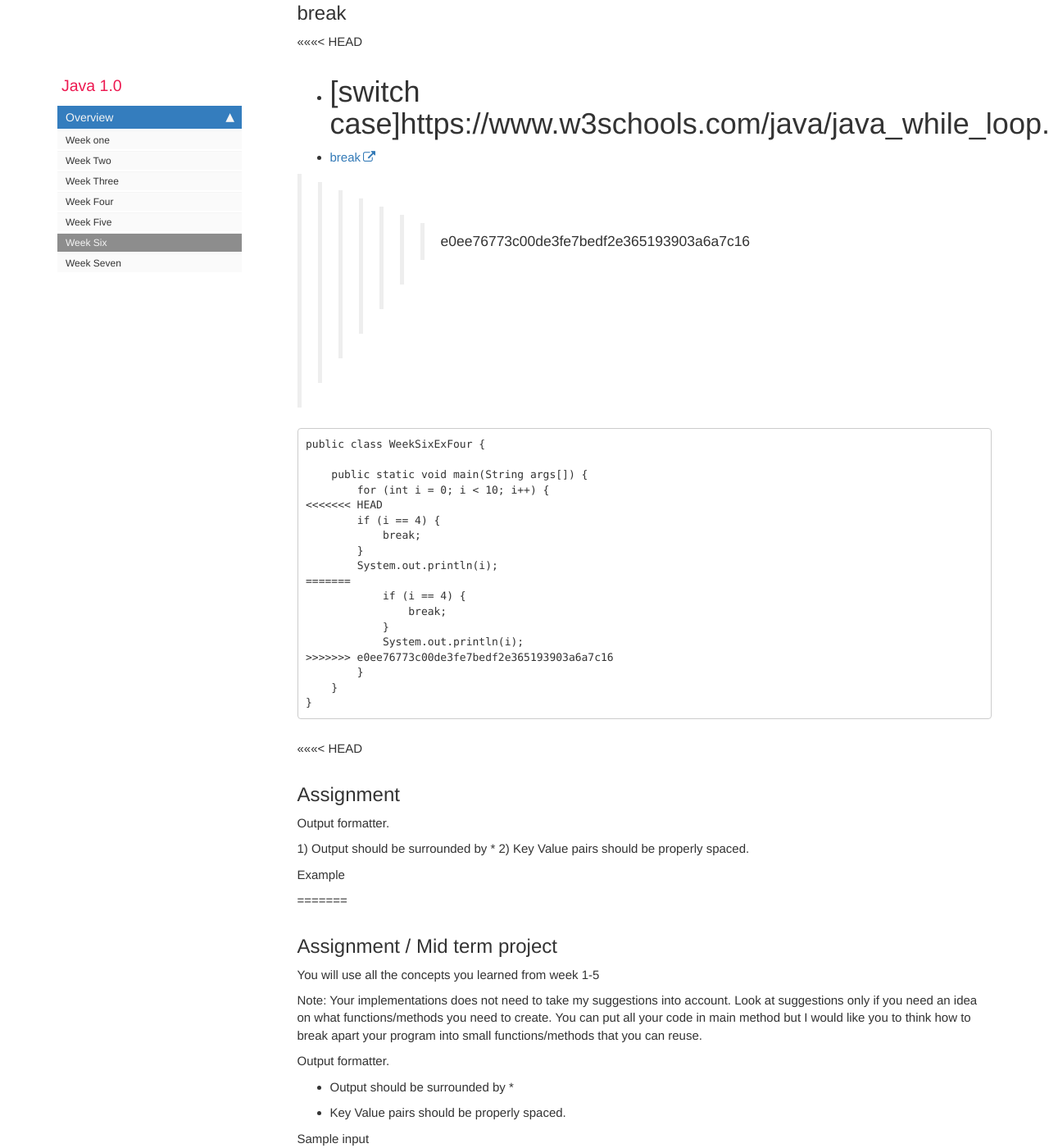
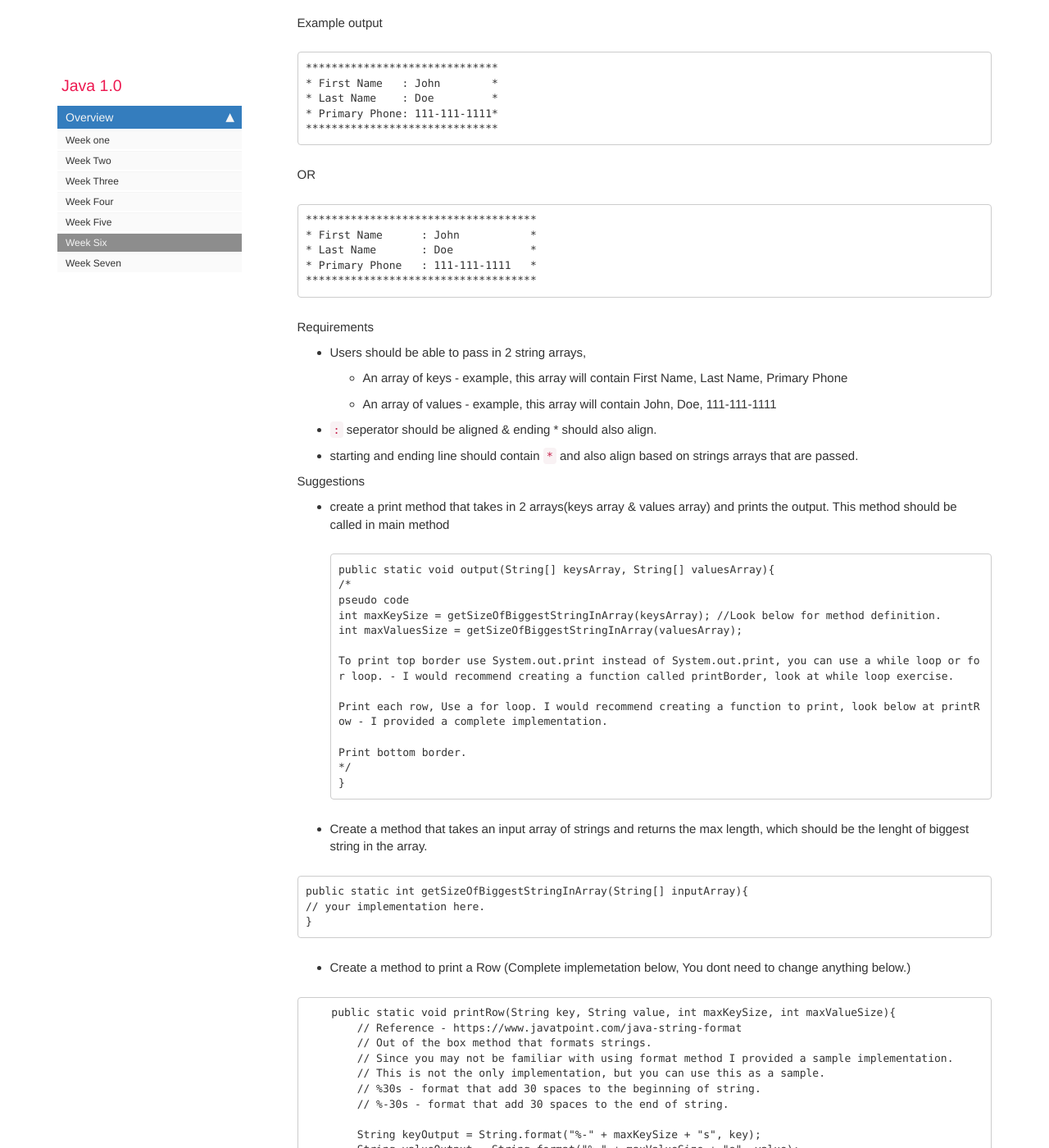
Before and after one commit to rambethina/java, a Jekyll site: the page built from pages/mydoc/mydoc_week_six.md, in a window 1280 px wide and 1400 px high, scrolled down 3047 px. Shown: the whole window at 82% size. Built offline with Jekyll 4.4.1, drawn with Linux system fonts in a browser that asks for light colours; comment, search, counter and statistics services are not loaded; some of the changed text lies outside the part shown.

Commit message:
week seven content

````diff
--- a/pages/mydoc/mydoc_week_six.md
+++ b/pages/mydoc/mydoc_week_six.md
@@ -11,8 +11,6 @@ folder: mydoc
 
 Exercise will be added after we go over assignment in class.
 
-<<<<<<< HEAD
-=======
 ```
 public class WeekFiveAssignment {
     public static void main(String args[]) {
@@ -43,7 +41,6 @@ public class WeekFiveAssignment {
 }
 ```
 
->>>>>>> e0ee76773c00de3fe7bedf2e365193903a6a7c16
 ## while
 * [while](https://www.w3schools.com/java/java_while_loop.asp)
 
@@ -64,21 +61,12 @@ public class WeekSixExTwo {
 Exercise
 
 STEP 1:
-<<<<<<< HEAD
-Create a program that prints the following,
-
-HINT: instead of `System.out.println` use `System.out.print`
-
-`****************`
-
-=======
 Create a program that prints the following using a while loop, initialize the value of i to be number of * you want to print.
 
 `****************`
 
 HINT: instead of `System.out.println` use `System.out.print`
 
->>>>>>> e0ee76773c00de3fe7bedf2e365193903a6a7c16
 STEP 2:
 Put the print logic in a function/method instead and call function in your main method.
 NOTE :- you will be using the following function in your assignment.
@@ -114,45 +102,23 @@ public class WeekSixExThree {
 
 ## break
 
-<<<<<<< HEAD
-* [switch case]https://www.w3schools.com/java/java_while_loop.asp
-=======
 * [break](https://www.w3schools.com/java/java_break.asp)
 
->>>>>>> e0ee76773c00de3fe7bedf2e365193903a6a7c16
 
 ```
 public class WeekSixExFour {
 
     public static void main(String args[]) {
         for (int i = 0; i < 10; i++) {
-<<<<<<< HEAD
-        if (i == 4) {
-            break;
-        }
-        System.out.println(i);
-=======
             if (i == 4) {
                 break;
             }
             System.out.println(i);
->>>>>>> e0ee76773c00de3fe7bedf2e365193903a6a7c16
         }
     }
 }
 ```
 
-<<<<<<< HEAD
-## Assignment
-
-Output formatter.
-
-1) Output should be surrounded by *
-2) Key Value pairs should be properly spaced.
-
-Example
-
-=======
 ## Assignment / Mid term project
 
 You will use all the concepts you learned from week 1-5
@@ -189,17 +155,12 @@ Example output
 OR
 
 ```
->>>>>>> e0ee76773c00de3fe7bedf2e365193903a6a7c16
 ************************************
 * First Name      : John           *
 * Last Name       : Doe            *
 * Primary Phone   : 111-111-1111   *
 ************************************
-<<<<<<< HEAD
-
-=======
 ```
->>>>>>> e0ee76773c00de3fe7bedf2e365193903a6a7c16
 Requirements
 
 * Users should be able to pass in 2 string arrays,
@@ -210,29 +171,17 @@ Requirements
 
 Suggestions
 
-<<<<<<< HEAD
-* create a print method that takes in 2 arrays(keys array & values array) and prints the output.
-=======
 * create a print method that takes in 2 arrays(keys array & values array) and prints the output. This method should be called in main method
->>>>>>> e0ee76773c00de3fe7bedf2e365193903a6a7c16
 ```
 public static void output(String[] keysArray, String[] valuesArray){
   /*
   pseudo code
-<<<<<<< HEAD
-  int maxKeySize = getSizeOfBiggestStringInArray(keysArray);
-=======
   int maxKeySize = getSizeOfBiggestStringInArray(keysArray); //Look below for method definition.
->>>>>>> e0ee76773c00de3fe7bedf2e365193903a6a7c16
   int maxValuesSize = getSizeOfBiggestStringInArray(valuesArray);
 
   To print top border use System.out.print instead of System.out.print, you can use a while loop or for loop. - I would recommend creating a function called printBorder, look at while loop exercise.
 
-<<<<<<< HEAD
-  Print each row, Use a for loop. I would recommend creating a function to print, look below at outputRow
-=======
   Print each row, Use a for loop. I would recommend creating a function to print, look below at printRow - I provided a complete implementation.
->>>>>>> e0ee76773c00de3fe7bedf2e365193903a6a7c16
 
   Print bottom border.
   */
@@ -243,18 +192,6 @@ public static void output(String[] keysArray, String[] valuesArray){
 
 ```
 public static int getSizeOfBiggestStringInArray(String[] inputArray){
-<<<<<<< HEAD
-
-}
-```
-
-* Create a method to print a Row
-
-```
-public static void outputRow(String key, String value, int keySpacer, int valueSpacer){
-
-}
-=======
 // your implementation here.
 }
 ```
@@ -275,5 +212,4 @@ public static void outputRow(String key, String value, int keySpacer, int valueS
 
         System.out.println("*"+keyOutput+":"+valueOutput+"*");
     }
->>>>>>> e0ee76773c00de3fe7bedf2e365193903a6a7c16
 ```
````
